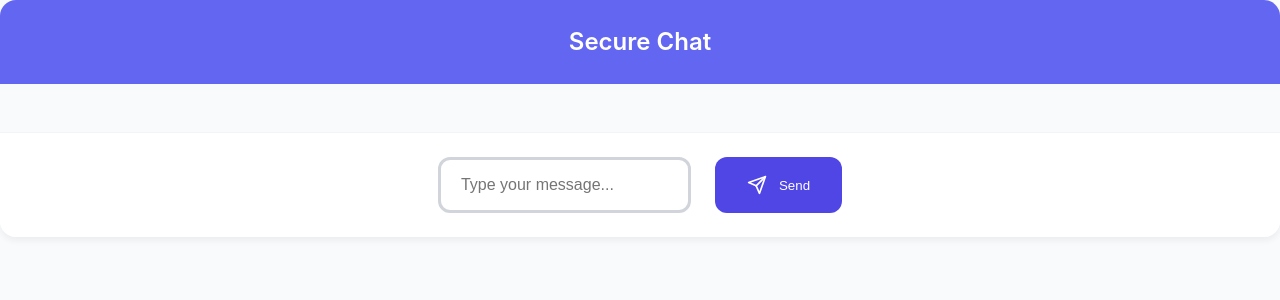
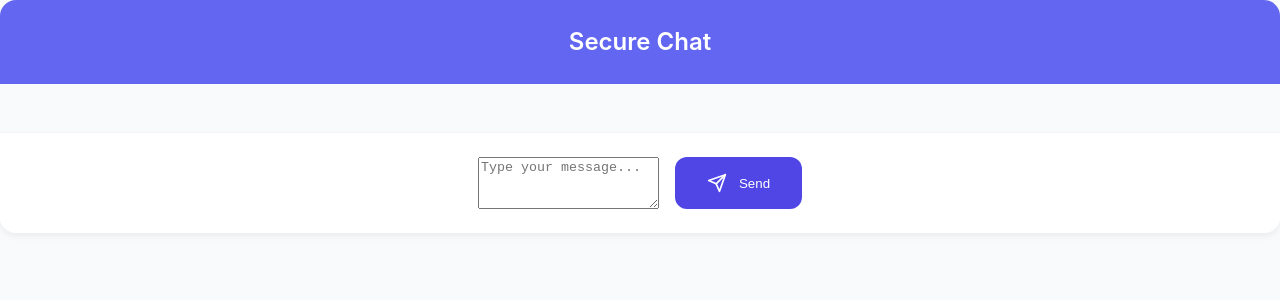
Before and after one commit to SaraLaouini1/chatbot, a React (Vite) app: page / in a window 1280 px wide. Shown: the top 300 px of the page. Built offline with nearby package versions, Linux system fonts and the light colour scheme.

Commit message:
Chat.tsx

```diff
--- a/src/components/Chat.tsx
+++ b/src/components/Chat.tsx
@@ -108,14 +108,8 @@ export default function Chat() {
 
       <div className="input-container">
         <form onSubmit={handleSubmit} className="input-wrapper">
-          <input
-            type="text"
-            value={input}
-            onChange={(e) => setInput(e.target.value)}
-            placeholder="Type your message..."
-            disabled={loading}
-            className="chat-input"
-          />
+          <textarea id="chat-input" placeholder="Type your message..."></textarea>
+
           <button
             type="submit"
             disabled={loading}
```
